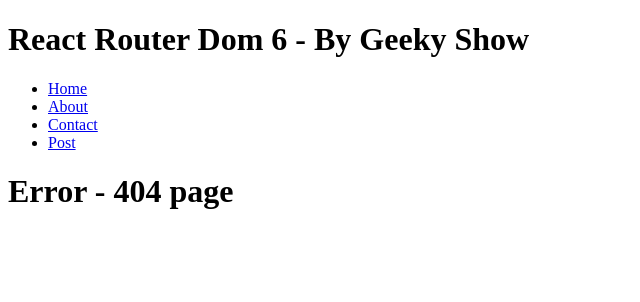
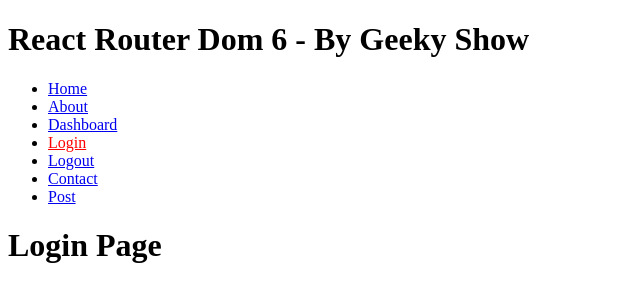
Before and after one commit to khan188993/React-Practice-all, a React (Create React App) app: page /login in a window 1280 px wide. Before the commit this address had no page. Shown: the top 302 px of the page, without its empty margins (0-640 px from the left). Built offline with nearby package versions, Linux system fonts and the light colour scheme.

Commit message:
4-useLocation use by navigate

```diff
--- a/src/App.js
+++ b/src/App.js
@@ -1,19 +1,27 @@
-import { Route, Routes } from "react-router-dom";
+import { Route, Routes,Navigate } from "react-router-dom";
 import Navigation from "./components/Navigation";
 import About from "./components/pages/About";
 import Contact from "./components/pages/Contact";
+import Dashboard from "./components/pages/Dashboard";
 import Home from "./components/pages/Home";
+import Login from "./components/pages/Login";
+import Logout from "./components/pages/Logout";
 import Post from "./components/pages/Post";
 
+
 const App = () => {
+  let isLogged = false;
   return (
     <>
       <h1>React Router Dom 6 - By Geeky Show</h1>
       <Navigation />
       <Routes>
         <Route path="/" element={<Home/>}></Route>
-        <Route path="/about" element={<Contact/>}></Route>
-        <Route path="/contact" element={<About/>}></Route>
+        <Route path="/contact" element={<Contact/>}></Route>
+        <Route path="/about" element={<About/>}></Route>
+        <Route path="/dashboard" element={isLogged? <Dashboard/>:<Navigate to='/login' replace state={{st:'User is not Login'}}/>}></Route>
+        <Route path="/login" element={<Login/>}></Route>
+        <Route path="/logout" element={<Logout/>}></Route>
         <Route path="/post" element={<Post/>}></Route>
         <Route path="/post/:category" element={<Post/>}></Route>
         <Route path="/post/:brand/:id" element={<Post/>}></Route>
--- a/src/components/Navigation.js
+++ b/src/components/Navigation.js
@@ -6,16 +6,25 @@
     <>
       <ul>
         <li>
-          <NavLink to="/" style={({isActive})=>{return {background:isActive?"red":""}}}>Home</NavLink>
+          <NavLink to="/" style={({isActive})=>{return {color:isActive?"red":""}}}>Home</NavLink>
         </li>
         <li>
-          <NavLink to="/about" style={({isActive})=>{return {background:isActive?"red":""}}}>About</NavLink>
+          <NavLink to="/about" style={({isActive})=>{return {color:isActive?"red":""}}}>About</NavLink>
         </li>
         <li>
-          <NavLink to="/contact" style={({isActive})=>{return {background:isActive?"red":""}}}>Contact</NavLink>
+          <NavLink to="/dashboard" style={({isActive})=>{return {color:isActive?"red":""}}}>Dashboard</NavLink>
         </li>
         <li>
-          <NavLink to="/post" style={({isActive})=>{return {background:isActive?"red":""}}}>Post</NavLink>
+          <NavLink to="/login" style={({isActive})=>{return {color:isActive?"red":""}}}>Login</NavLink>
+        </li>
+        <li>
+          <NavLink to="/logout" style={({isActive})=>{return {color:isActive?"red":""}}}>Logout</NavLink>
+        </li>
+        <li>
+          <NavLink to="/contact" style={({isActive})=>{return {color:isActive?"red":""}}}>Contact</NavLink>
+        </li>
+        <li>
+          <NavLink to="/post" style={({isActive})=>{return {color:isActive?"red":""}}}>Post</NavLink>
         </li>
       </ul>
     </>
--- /dev/null
+++ b/src/components/pages/Dashboard.js
@@ -0,0 +1,11 @@
+import React from 'react'
+
+const Dashboard = () => {
+    return (
+        <>
+         <h1>Dashboard Page</h1>
+        </>
+    )
+}
+
+export default Dashboard
--- /dev/null
+++ b/src/components/pages/Login.js
@@ -0,0 +1,16 @@
+import React from 'react'
+import { useLocation } from 'react-router-dom'
+
+const Login = () => {
+    // console.log(useLocation());
+    const Location = useLocation();
+    return (
+        <>
+         <h1>Login Page</h1>
+         {/* <h1>{Location.state && Location.state.st}</h1> */}
+         {Location.state && <h2>{Location.state.st}</h2>}
+        </>
+    )
+}
+
+export default Login
--- /dev/null
+++ b/src/components/pages/Logout.js
@@ -0,0 +1,11 @@
+import React from 'react'
+
+const Logout = () => {
+    return (
+        <>
+         <h1>Logout Page</h1>
+        </>
+    )
+}
+
+export default Logout
```
